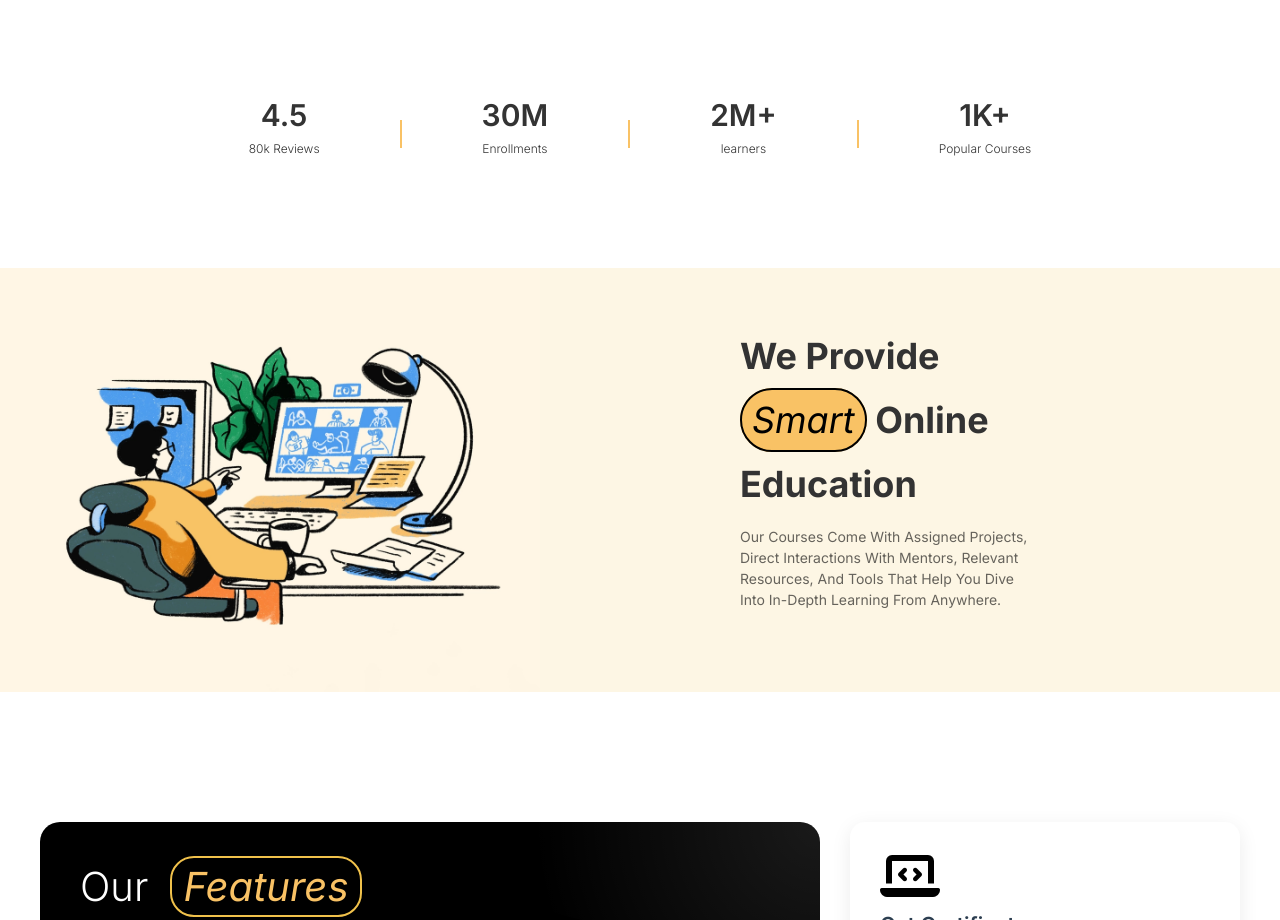
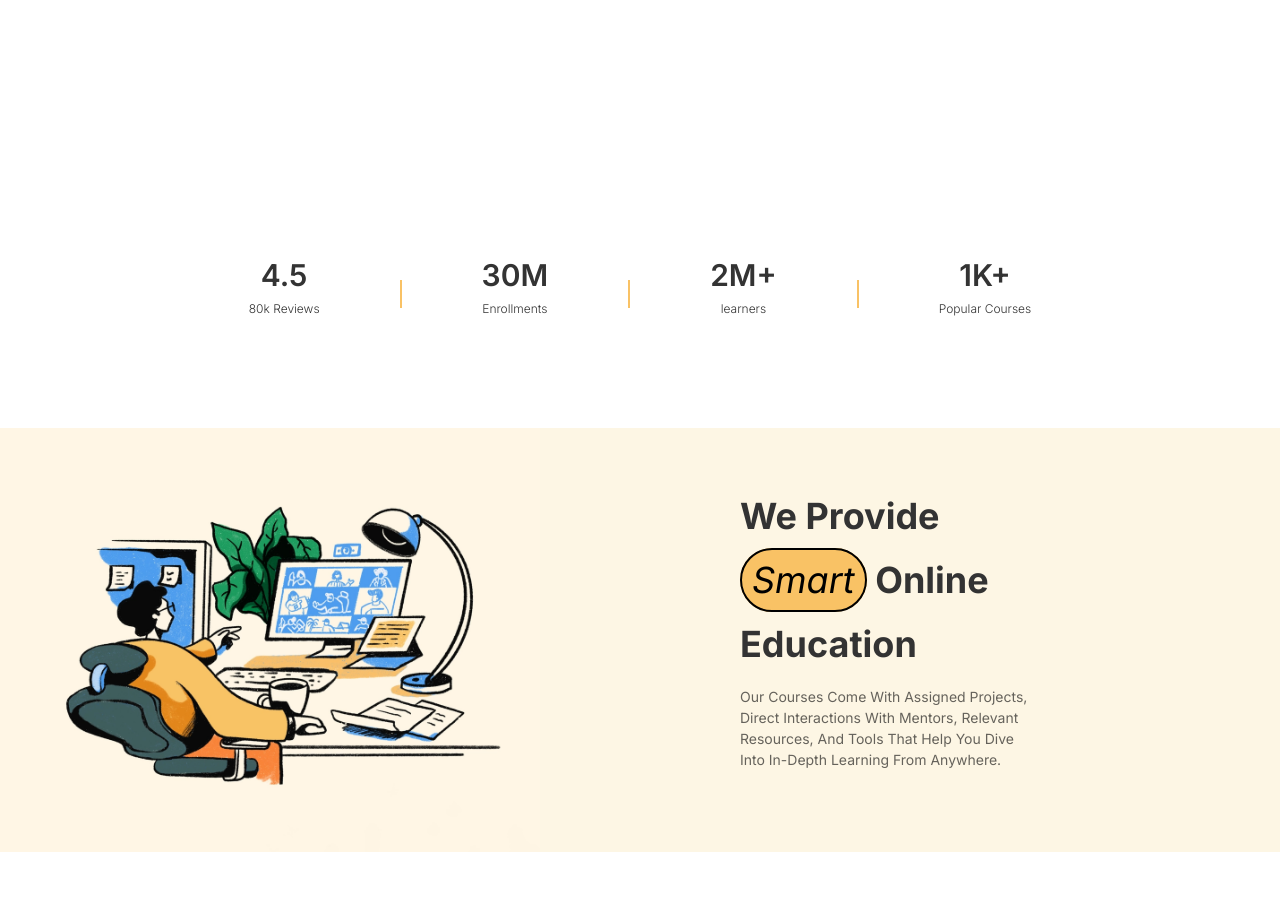
Before and after one commit to MostafaaaHussein/Monac, a plain HTML site: page index.html in a window 1280 px wide. Shown: the part 1120-2040 px from the top of the page. Drawn offline with Linux system fonts and the light colour scheme.

Commit message:
Update style.css

```diff
--- a/Css/style.css
+++ b/Css/style.css
@@ -207,7 +207,7 @@ header {
 
 .users-numbers {
     display: flex;
-    margin-top: 55vh;
+    margin-top: 75vh;
     justify-content: center;
     align-items: center;
     background-color: white;
@@ -1874,4 +1874,5 @@ p {
         background: white;
         color: black;
     }
-}
+
+}
```
